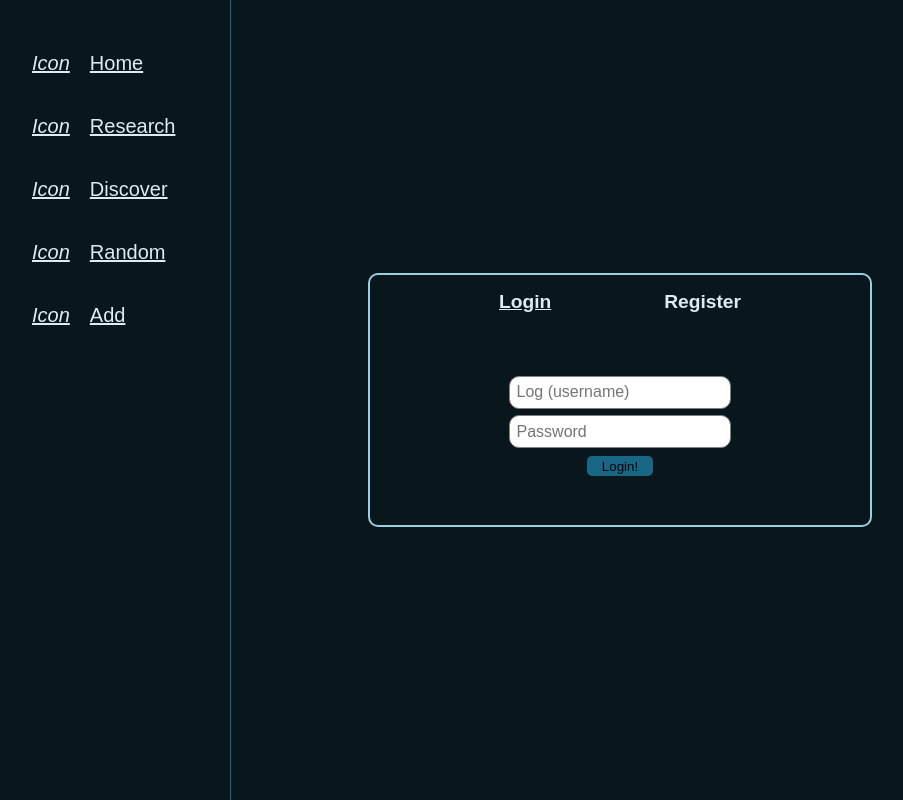
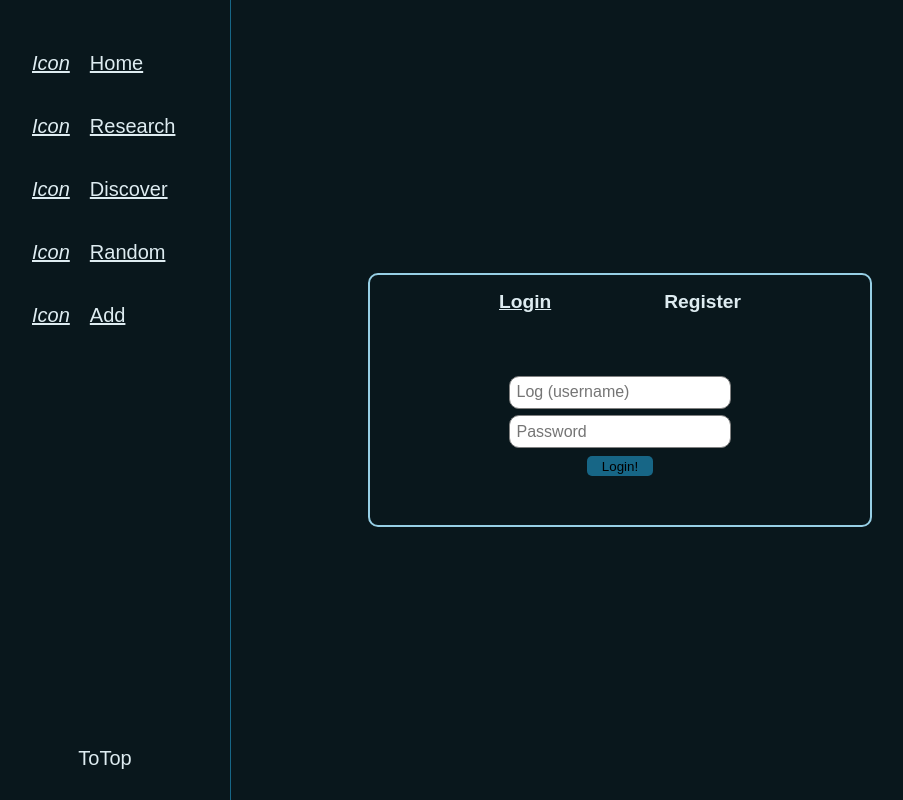
Before and after one commit to GillanCodes/DBI, a React (Create React App) app in the folder client/: page /auth in a window 1280 px wide. Shown: the whole page, without its empty margins (20-923 px from the left). Built offline with nearby package versions, Linux system fonts and the light colour scheme; no server answers.

Commit message:
added a `to-top` button

```diff
--- a/client/src/Components/Navbar/Navbar.tsx
+++ b/client/src/Components/Navbar/Navbar.tsx
@@ -49,6 +49,10 @@ export default function Navbar() {
                     </NavLink>
                 )}
 
+                <p className="to-top nav-button" onClick={() => window.scrollTo({top:0, behavior:'smooth'})}>
+                    ToTop
+                </p>
+
             </div>
         </nav>
     )
--- a/client/src/Styles/components/_navbar.scss
+++ b/client/src/Styles/components/_navbar.scss
@@ -53,6 +53,26 @@
             width: 100%;
 
         }
+
+        .to-top
+        {
+            position: absolute;
+
+            bottom: 10px;
+            left: 10px;
+
+            display: flex;
+            justify-content: center;
+            align-items: center;
+
+            width: calc($nav-width - 1em);
+
+            cursor: pointer;
+
+            -webkit-user-select: none; /* Safari */
+            -ms-user-select: none; /* IE 10 and IE 11 */
+            user-select: none; /* Standard syntax */
+        }
     }
 
 }
```
